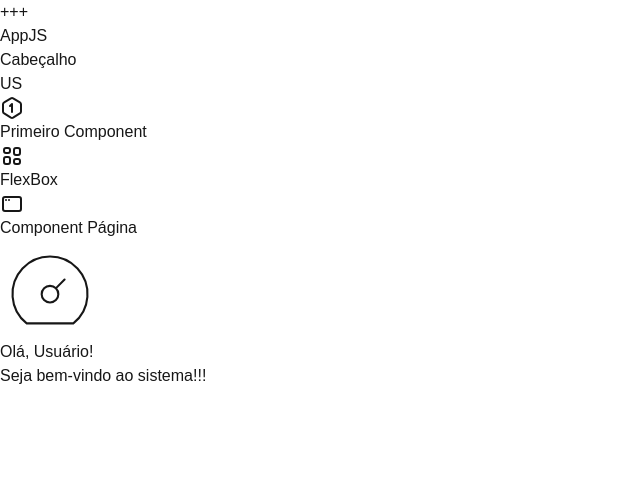
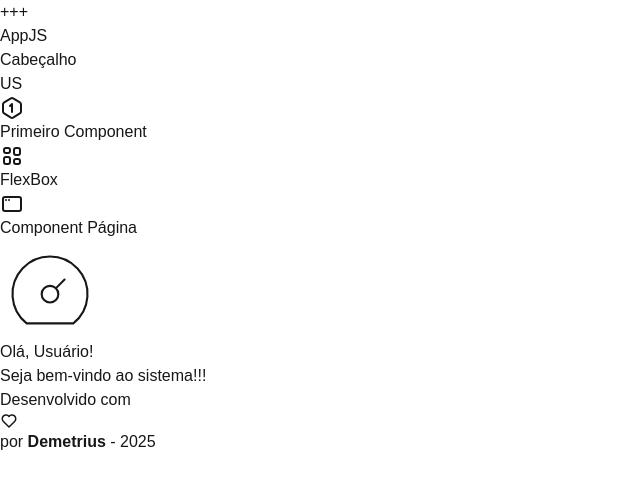
Before and after one commit to Demetrius727/next-masterclass-ts, a Next.js app: page / in a window 1280 px wide. Shown: the top 486 px of the page, without its empty margins (0-640 px from the left). Built offline with nearby package versions, Linux system fonts and the light colour scheme.

Commit message:
create Rodape component

```diff
--- a/src/components/template/Pagina.tsx
+++ b/src/components/template/Pagina.tsx
@@ -1,5 +1,6 @@
 import Cabecalho from "./Cabecalho";
 import MenuPrincipal from "./MenuPrincipal";
+import Rodape from "./Rodape";
 
 export default function Pagina(props: any) {
     return (
@@ -7,9 +8,10 @@ export default function Pagina(props: any) {
             <Cabecalho />
             <div className="flex flex-grow">
                 <MenuPrincipal />
-                <main className="p-7 flex-1">
-                    {props.children}
-                </main>
+                <div className="flex flex-col flex-1">
+                    <main className="p-7 flex-1">{props.children}</main>
+                    <Rodape />
+                </div>
             </div>
         </div>
     )
--- /dev/null
+++ b/src/components/template/Rodape.tsx
@@ -0,0 +1,13 @@
+import { IconHeart } from "@tabler/icons-react";
+
+export default function Rodape() {
+    return (
+        <footer>
+            <div className="flex justify-end items-center gap-2 bg-zinc-700 p-4 text-zinc-400 text-sm">
+                <span>Desenvolvido com</span>
+                <IconHeart size={18} className="text-red-500"/>
+                <span>por<strong> Demetrius</strong> - {new Date().getFullYear()}</span>
+            </div>
+        </footer>
+    )
+}
```
